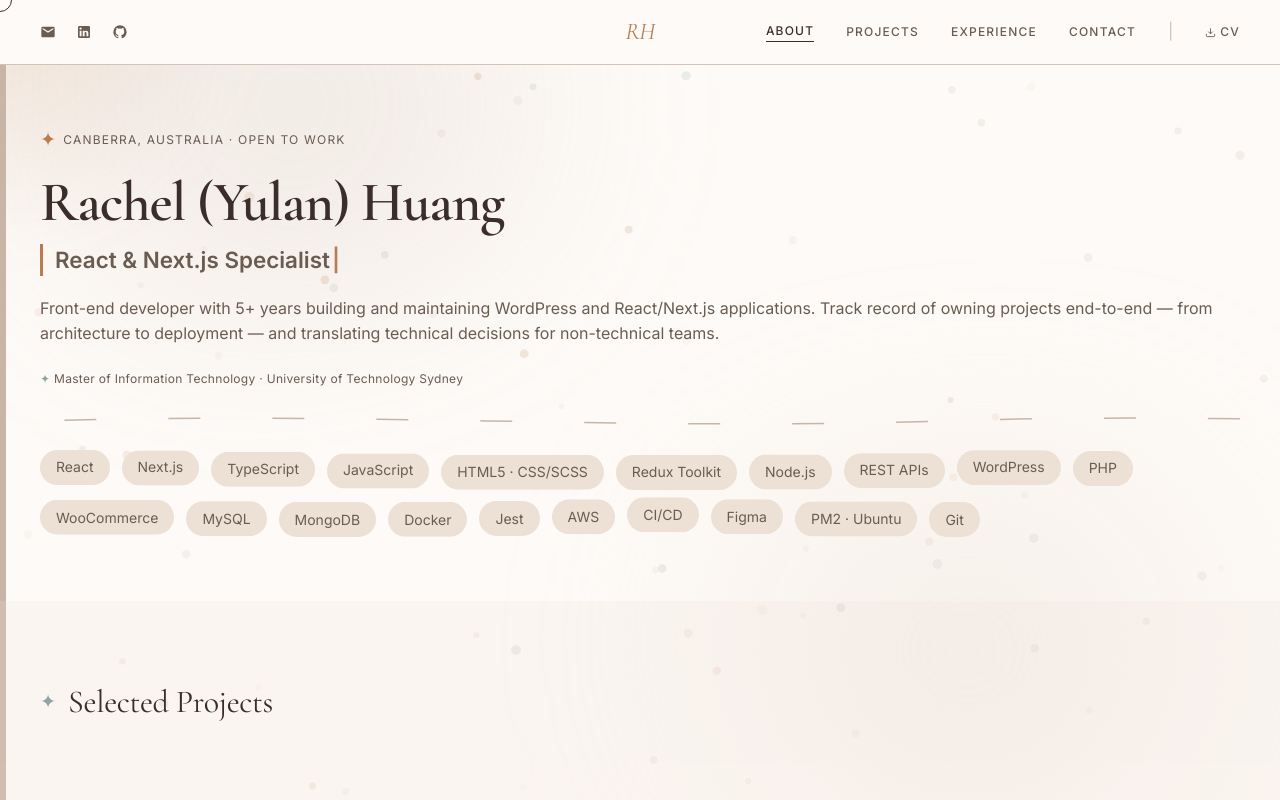
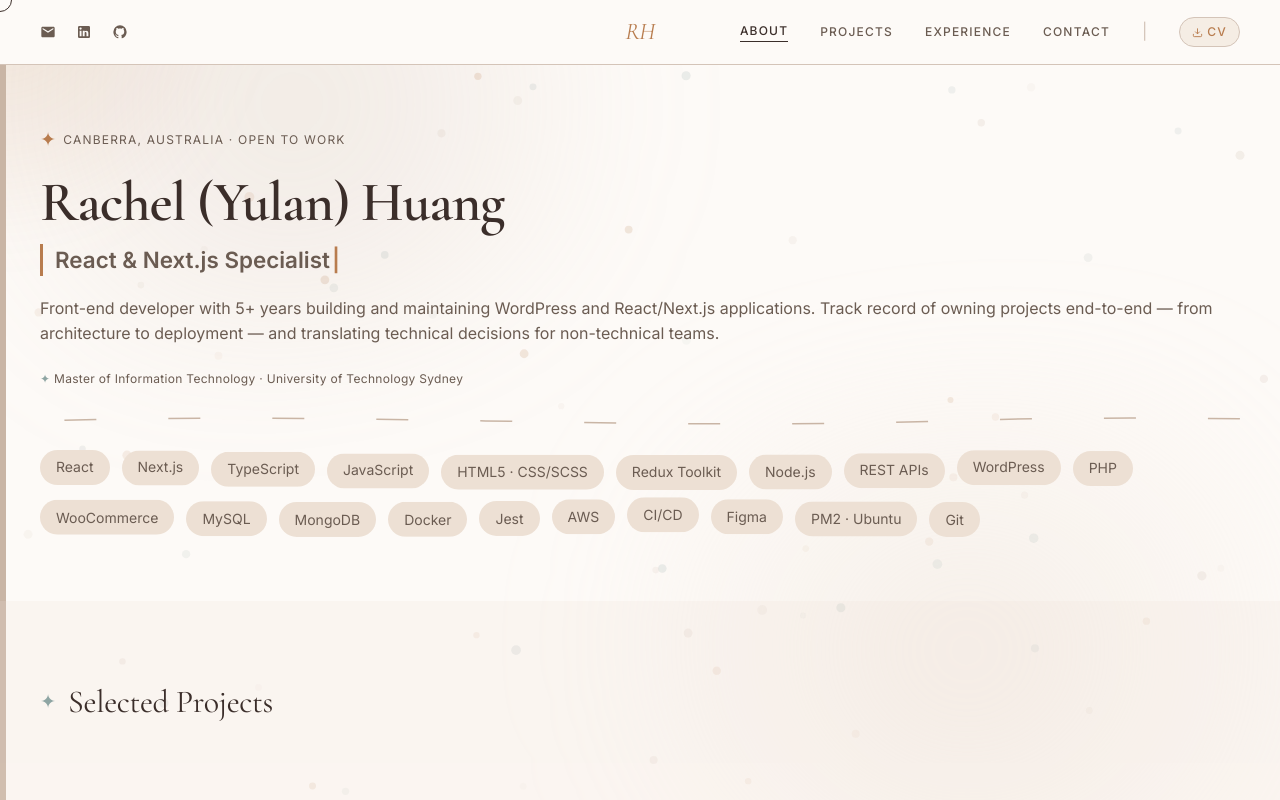
Before and after one commit to yulanh7/my-portfolio, a Next.js app: page / in a window 1280 px wide. Shown: the top 800 px of the page. Built offline with nearby package versions, Linux system fonts and the light colour scheme.

Commit message:
feat(nav): add background pill to CV download link for visibility

```diff
--- a/src/components/Navbar.tsx
+++ b/src/components/Navbar.tsx
@@ -108,7 +108,12 @@ export default function Navbar() {
           <a
             href="/Rachel_Huang_Resume.docx"
             download="Rachel_Huang_Resume.docx"
-            className="text-xs font-medium tracking-widest uppercase transition-all duration-300 hover:-translate-y-0.5 text-text-secondary hover:text-text-primary flex items-center gap-1"
+            className="text-xs font-medium tracking-widest uppercase transition-all duration-300 hover:-translate-y-0.5 flex items-center gap-1 px-3 py-1.5 rounded-full"
+            style={{
+              color: "var(--color-accent-brown)",
+              border: "1px solid var(--color-border)",
+              background: "var(--color-surface)",
+            }}
           >
             <svg
               width="11"
```
